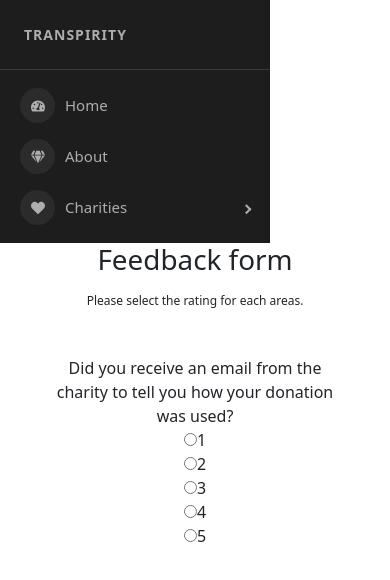
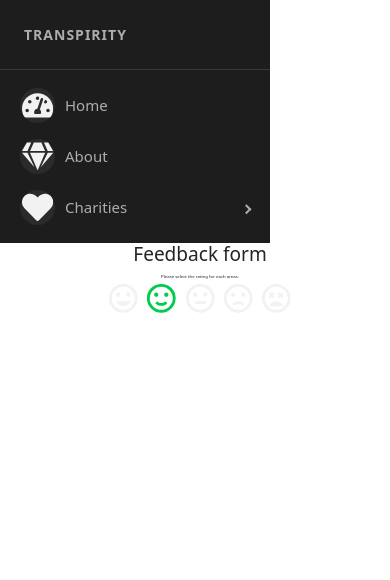
Before and after one commit to qlanphere/transparity-front, a React (Create React App) app: page /feedbackForm in a window 390 px wide. Shown: the top 580 px of the page. Built offline with nearby package versions, Linux system fonts and the light colour scheme.

Commit message:
rating with face icons

```diff
--- /dev/null
+++ b/src/pages/Feedback/Feedback.css
@@ -0,0 +1,258 @@
+@import url('https://fonts.googleapis.com/css?family=Roboto');
+
+/* body,
+html {
+  display: grid;
+  height: 100%;
+  width: 100%;
+  background-color: rgb(242, 242, 242);
+  font-family: 'Roboto', sans-serif;
+  color: rgba(0, 0, 16, 0.8);
+  font-weight: 700;
+  padding: 0;
+  margin: 0;
+} */
+
+a:link,
+a:visited,
+a:hover,
+a:active {
+  color: rgba(0, 0, 16, 0.8);
+  text-decoration: none;
+}
+
+a:hover,
+a:active {
+  border-bottom: 0.1em solid rgba(0, 0, 16, 0.8);
+  color: rgba(0, 0, 16, 0.8);
+  text-decoration: none;
+}
+
+/* span {
+  color: rgba(0, 0, 16, 0.4);
+  font-size: 70%;
+} */
+
+header {
+  display: -webkit-box;
+  display: -ms-flexbox;
+  display: flex;
+  margin: auto;
+  width: 34.6rem;
+}
+
+header h1 {
+  font-size: 2.8em;
+}
+
+.card {
+  display: -webkit-box;
+  display: -ms-flexbox;
+  display: flex;
+  margin: auto;
+  -webkit-box-shadow: 0 0.5rem 1rem rgba(0, 0, 16, 0.19), 0 0.3rem 0.3rem rgba(0, 0, 16, 0.23);
+  box-shadow: 0 0.5rem 1rem rgba(0, 0, 16, 0.19), 0 0.3rem 0.3rem rgba(0, 0, 16, 0.23);
+  background-color: rgb(255, 255, 255);
+  padding: 0.8rem;
+  width: 33rem;
+}
+
+.rating-container {
+  display: -webkit-box;
+  display: -ms-flexbox;
+  display: flex;
+  -webkit-box-pack: justify;
+  -ms-flex-pack: justify;
+  justify-content: space-between;
+  padding: 0.4rem 0.8rem;
+  width: 100%;
+}
+
+.rating-text p {
+  color: rgba(0, 0, 16, 0.8);
+  font-size: 1.3rem;
+  padding: 0.3rem;
+}
+
+.rating {
+  background-color: rgba(0, 0, 16, 0.8);
+  padding: 0.4rem 0.4rem 0.1rem 0.4rem;
+  border-radius: 2.2rem;
+}
+
+svg {
+  fill: rgb(242, 242, 242);
+  height: 3.6rem;
+  width: 3.6rem;
+  margin: 0.2rem;
+}
+
+.rating-form-2 svg {
+  height: 3rem;
+  width: 3rem;
+  margin: 0.5rem;
+}
+
+#radios label {
+  position: relative;
+}
+
+input[type="radio"] {
+  position: absolute;
+  opacity: 0;
+}
+
+input[type="radio"] + svg {
+  -webkit-transition: all 0.2s;
+  transition: all 0.2s;
+}
+
+input + svg {
+  cursor: pointer;
+}
+
+input[class="super-happy"]:hover + svg,
+input[class="super-happy"]:checked + svg,
+input[class="super-happy"]:focus + svg {
+  fill: rgb(0, 109, 217);
+}
+
+input[class="happy"]:hover + svg,
+input[class="happy"]:checked + svg,
+input[class="happy"]:focus + svg {
+  fill: rgb(0, 204, 79);
+}
+
+input[class="neutral"]:hover + svg,
+input[class="neutral"]:checked + svg,
+input[class="neutral"]:focus + svg {
+  fill: rgb(232, 214, 0);
+}
+
+input[class="sad"]:hover + svg,
+input[class="sad"]:checked + svg,
+input[class="sad"]:focus + svg {
+  fill: rgb(229, 132, 0);
+}
+
+input[class="super-sad"]:hover + svg,
+input[class="super-sad"]:checked + svg,
+input[class="super-sad"]:focus + svg {
+  fill: rgb(239, 42, 16);
+}
+
+footer {
+  display: -webkit-box;
+  display: -ms-flexbox;
+  display: flex;
+  -webkit-box-pack: end;
+  -ms-flex-pack: end;
+  justify-content: flex-end;
+  text-align: right;
+  width: 34.6rem;
+  margin: auto;
+}
+
+footer p {
+  font-size: 1.3em;
+}
+
+@media screen and (max-width: 650px) and (max-height: 700px) {
+  body,
+  html {
+    font-size: 0.7rem;
+  }
+  header h1 {
+    font-size: 4em;
+  }
+  footer p {
+    font-size: 2em;
+  }
+}
+
+@media screen and (max-height: 700px) {
+  body,
+  html {
+    font-size: 0.7rem;
+  }
+  header h1 {
+    font-size: 4em;
+  }
+  footer p {
+    font-size: 2em;
+  }
+}
+
+@media screen and (max-width: 650px) {
+  body,
+  html {
+    font-size: 0.7rem;
+  }
+  header h1 {
+    font-size: 4em;
+  }
+  footer p {
+    font-size: 2em;
+  }
+}
+
+@media screen and (max-width: 450px) and (max-height: 550px) {
+  body,
+  html {
+    font-size: 0.6rem;
+  }
+  header h1 {
+    font-size: 4.6em;
+  }
+  footer p {
+    font-size: 3em;
+  }
+}
+
+@media screen and (max-height: 550px) {
+  body,
+  html {
+    font-size: 0.6rem;
+  }
+  header h1 {
+    font-size: 4.6em;
+  }
+  footer p {
+    font-size: 3em;
+  }
+}
+
+@media screen and (max-width: 450px) {
+  body,
+  html {
+    font-size: 0.6rem;
+  }
+  header h1 {
+    font-size: 4.6em;
+  }
+  footer p {
+    font-size: 3em;
+  }
+}
+
+@media screen and (max-width: 400px) and (max-height: 500px) {
+  body,
+  html {
+    height: 500px;
+    width: 400px;
+  }
+}
+
+@media screen and (max-height: 500px) {
+  body,
+  html {
+    height: 500px;
+  }
+}
+
+@media screen and (max-width: 400px) {
+  body,
+  html {
+    width: 400px;
+  }
+}
--- a/src/pages/Feedback/index.js
+++ b/src/pages/Feedback/index.js
@@ -1,4 +1,6 @@
 import React, { useState } from "react";
+import 'bootstrap/dist/css/bootstrap.min.css'
+import './Feedback.css'
 
 const Feedback = () => {
   const [formData, setFormData] = useState({
@@ -15,7 +17,7 @@ const Feedback = () => {
     <div>
       <h1>Feedback form</h1>
       <sub>Please select the rating for each areas.</sub>
-      <form onSubmit={handleSubmit} aria-label="feedback">
+      {/* <form onSubmit={handleSubmit} aria-label="feedback">
         <div className="m-5 areas">
           <div className="area1">
           <label>
@@ -72,7 +74,35 @@ const Feedback = () => {
 
 
         </div>
-      </form>
+      </form> */}
+          <form class="rating-form">
+
+<label htmlFor="super-happy">
+<input type="radio" name="rating" class="super-happy" id="super-happy" value="super-happy" />
+<svg viewBox="0 0 24 24"><path d="M12,17.5C14.33,17.5 16.3,16.04 17.11,14H6.89C7.69,16.04 9.67,17.5 12,17.5M8.5,11A1.5,1.5 0 0,0 10,9.5A1.5,1.5 0 0,0 8.5,8A1.5,1.5 0 0,0 7,9.5A1.5,1.5 0 0,0 8.5,11M15.5,11A1.5,1.5 0 0,0 17,9.5A1.5,1.5 0 0,0 15.5,8A1.5,1.5 0 0,0 14,9.5A1.5,1.5 0 0,0 15.5,11M12,20A8,8 0 0,1 4,12A8,8 0 0,1 12,4A8,8 0 0,1 20,12A8,8 0 0,1 12,20M12,2C6.47,2 2,6.5 2,12A10,10 0 0,0 12,22A10,10 0 0,0 22,12A10,10 0 0,0 12,2Z" /></svg>
+</label>
+
+<label htmlFor="happy">
+<input type="radio" name="rating" class="happy" id="happy" value="happy" checked />
+<svg xmlns="http://www.w3.org/2000/svg" xmlnsXlink="http://www.w3.org/1999/xlink" version="1.1" width="100%" height="100%" viewBox="0 0 24 24"><path d="M20,12A8,8 0 0,0 12,4A8,8 0 0,0 4,12A8,8 0 0,0 12,20A8,8 0 0,0 20,12M22,12A10,10 0 0,1 12,22A10,10 0 0,1 2,12A10,10 0 0,1 12,2A10,10 0 0,1 22,12M10,9.5C10,10.3 9.3,11 8.5,11C7.7,11 7,10.3 7,9.5C7,8.7 7.7,8 8.5,8C9.3,8 10,8.7 10,9.5M17,9.5C17,10.3 16.3,11 15.5,11C14.7,11 14,10.3 14,9.5C14,8.7 14.7,8 15.5,8C16.3,8 17,8.7 17,9.5M12,17.23C10.25,17.23 8.71,16.5 7.81,15.42L9.23,14C9.68,14.72 10.75,15.23 12,15.23C13.25,15.23 14.32,14.72 14.77,14L16.19,15.42C15.29,16.5 13.75,17.23 12,17.23Z" /></svg>
+</label>
+
+<label htmlFor="neutral">
+<input type="radio" name="rating" class="neutral" id="neutral" value="neutral" />
+<svg xmlns="http://www.w3.org/2000/svg" xmlnsXlink="http://www.w3.org/1999/xlink" version="1.1" width="100%" height="100%" viewBox="0 0 24 24"><path d="M8.5,11A1.5,1.5 0 0,1 7,9.5A1.5,1.5 0 0,1 8.5,8A1.5,1.5 0 0,1 10,9.5A1.5,1.5 0 0,1 8.5,11M15.5,11A1.5,1.5 0 0,1 14,9.5A1.5,1.5 0 0,1 15.5,8A1.5,1.5 0 0,1 17,9.5A1.5,1.5 0 0,1 15.5,11M12,20A8,8 0 0,0 20,12A8,8 0 0,0 12,4A8,8 0 0,0 4,12A8,8 0 0,0 12,20M12,2A10,10 0 0,1 22,12A10,10 0 0,1 12,22C6.47,22 2,17.5 2,12A10,10 0 0,1 12,2M9,14H15A1,1 0 0,1 16,15A1,1 0 0,1 15,16H9A1,1 0 0,1 8,15A1,1 0 0,1 9,14Z" /></svg>
+</label>
+
+<label htmlFor="sad">
+<input type="radio" name="rating" class="sad" id="sad" value="sad" />
+<svg xmlns="http://www.w3.org/2000/svg" xmlnsXlink="http://www.w3.org/1999/xlink" version="1.1" width="100%" height="100%" viewBox="0 0 24 24"><path d="M20,12A8,8 0 0,0 12,4A8,8 0 0,0 4,12A8,8 0 0,0 12,20A8,8 0 0,0 20,12M22,12A10,10 0 0,1 12,22A10,10 0 0,1 2,12A10,10 0 0,1 12,2A10,10 0 0,1 22,12M15.5,8C16.3,8 17,8.7 17,9.5C17,10.3 16.3,11 15.5,11C14.7,11 14,10.3 14,9.5C14,8.7 14.7,8 15.5,8M10,9.5C10,10.3 9.3,11 8.5,11C7.7,11 7,10.3 7,9.5C7,8.7 7.7,8 8.5,8C9.3,8 10,8.7 10,9.5M12,14C13.75,14 15.29,14.72 16.19,15.81L14.77,17.23C14.32,16.5 13.25,16 12,16C10.75,16 9.68,16.5 9.23,17.23L7.81,15.81C8.71,14.72 10.25,14 12,14Z" /></svg>
+</label>
+
+<label htmlFor="super-sad">
+<input type="radio" name="rating" class="super-sad" id="super-sad" value="super-sad" />
+<svg viewBox="0 0 24 24"><path d="M12,2C6.47,2 2,6.47 2,12C2,17.53 6.47,22 12,22A10,10 0 0,0 22,12C22,6.47 17.5,2 12,2M12,20A8,8 0 0,1 4,12A8,8 0 0,1 12,4A8,8 0 0,1 20,12A8,8 0 0,1 12,20M16.18,7.76L15.12,8.82L14.06,7.76L13,8.82L14.06,9.88L13,10.94L14.06,12L15.12,10.94L16.18,12L17.24,10.94L16.18,9.88L17.24,8.82L16.18,7.76M7.82,12L8.88,10.94L9.94,12L11,10.94L9.94,9.88L11,8.82L9.94,7.76L8.88,8.82L7.82,7.76L6.76,8.82L7.82,9.88L6.76,10.94L7.82,12M12,14C9.67,14 7.69,15.46 6.89,17.5H17.11C16.31,15.46 14.33,14 12,14Z" /></svg>
+</label>
+
+</form>
     </div>
   );
 };
```
Also changed, not shown: 1 other file (tests, documents, lock files or other folders).
